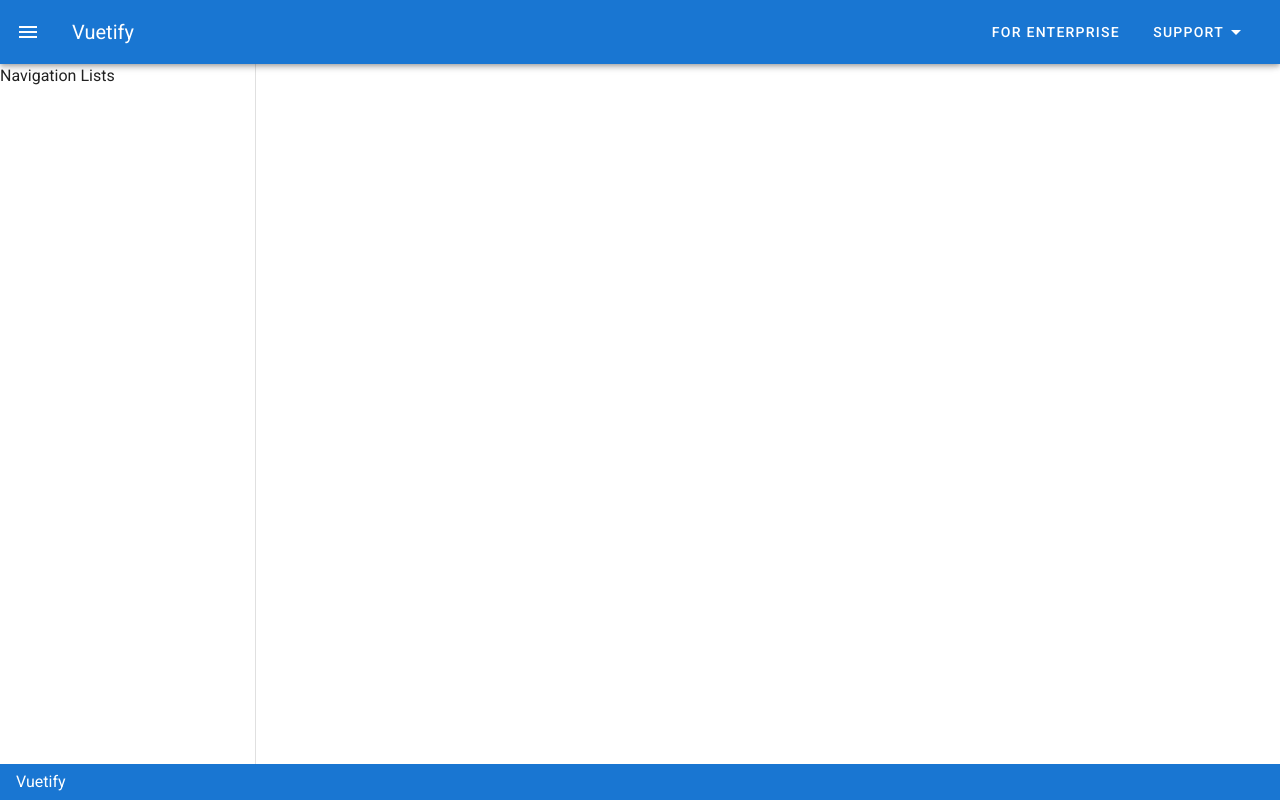
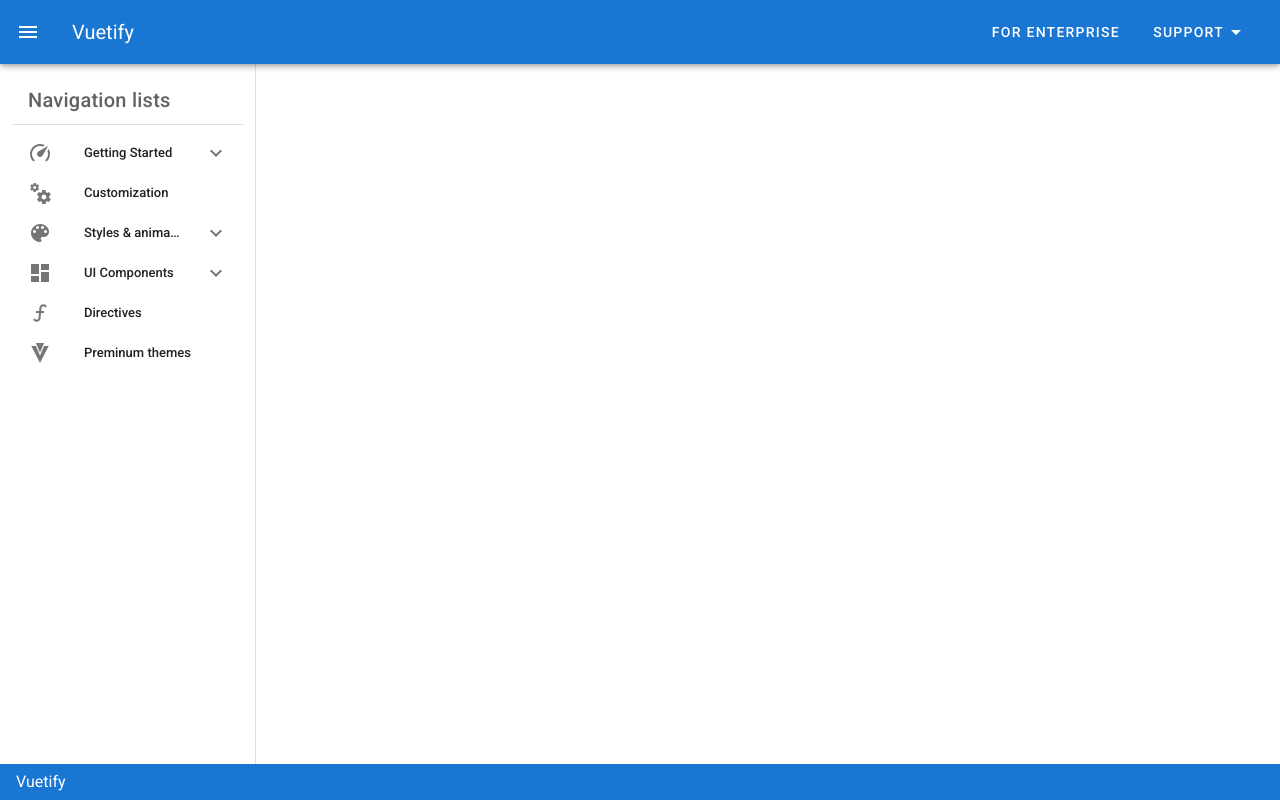
Before and after one commit to kawada13/vuetify, a Vue app: page / in a window 1280 px wide. Built offline with nearby package versions, Linux system fonts and the light colour scheme.

Commit message:
ナビゲーション作成

```diff
--- a/src/App.vue
+++ b/src/App.vue
@@ -1,6 +1,39 @@
 <template>
   <v-app>
-    <v-navigation-drawer app v-model="drawer" clipped>Navigation Lists</v-navigation-drawer>
+    <v-navigation-drawer app v-model="drawer" clipped>
+      <v-container>
+        <v-list-item>
+          <v-list-item-content>
+            <v-list-item-title class="title grey--text text--darken-2">
+              Navigation lists
+            </v-list-item-title>
+          </v-list-item-content>
+        </v-list-item>
+
+        <v-divider></v-divider>
+
+        <v-list nav dense>
+          <v-list-group
+          v-for="nav_list in nav_lists"
+          :key="nav_list.name"
+          :prepend-icon="nav_list.icon"
+          no-action
+          :append-icon="nav_list.lists ? undefined : ''">
+            <template v-slot:activator>
+              <v-list-item-content>
+                <v-list-item-title>{{ nav_list.name }}</v-list-item-title>
+              </v-list-item-content>
+            </template>
+            <v-list-item v-for="list in nav_list.lists" :key="list">
+              <v-list-item-content>
+                <v-list-item-title>{{ list }}</v-list-item-title>
+              </v-list-item-content>
+            </v-list-item>
+          </v-list-group>
+        </v-list>
+      </v-container>
+    </v-navigation-drawer>
+
     <v-app-bar color="primary" dark app clipped-left>
       <v-app-bar-nav-icon @click="drawer=!drawer"></v-app-bar-nav-icon>
       <v-toolbar-title>Vuetify</v-toolbar-title>
@@ -25,6 +58,7 @@
         </v-menu>
       </v-toolbar-items>
     </v-app-bar>
+
     <v-footer color="primary" dark app>
       Vuetify
     </v-footer>
@@ -43,6 +77,35 @@ export default {
         {name: 'Report a bug',icon: 'mdi-bug'},
         {name: 'Github issue board',icon: 'mdi-github'},
         {name: 'Stack overview',icon: 'mdi-stack-overflow'},
+      ],
+      nav_lists:[
+        {
+          name: 'Getting Started',
+          icon: 'mdi-speedometer',
+          lists:['Quick Start','Pre-made layouts']
+        },
+        {
+          name: 'Customization',
+          icon: 'mdi-cogs'
+        },
+        {
+          name: 'Styles & animations',
+          icon: 'mdi-palette',
+          lists:['Colors','Content','Display']
+        },
+        {
+          name: 'UI Components',
+          icon: 'mdi-view-dashboard',
+          lists:['API explorer','Alerts']
+        },
+        {
+          name: 'Directives',
+          icon: 'mdi-function'
+        },
+        {
+          name: 'Preminum themes',
+          icon: 'mdi-vuetify'
+        },
       ]
     }
   },
```
